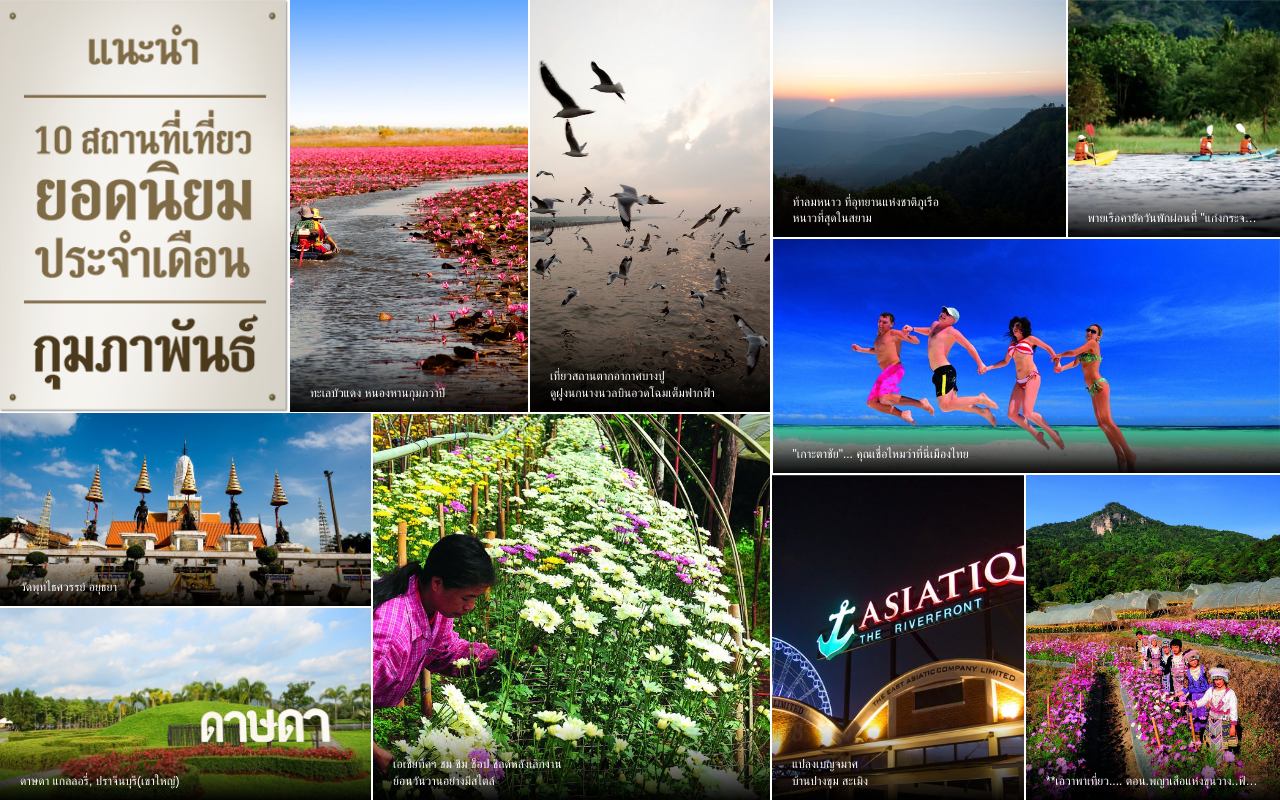
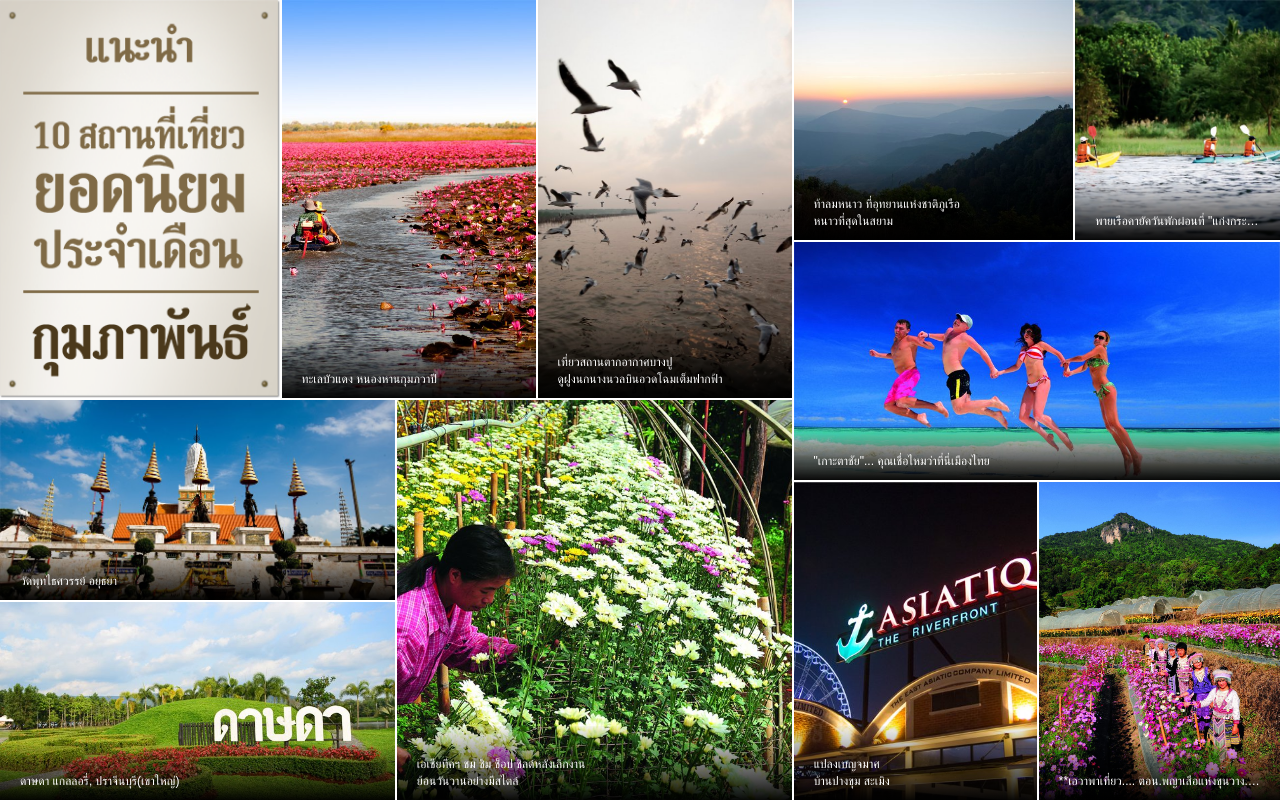
Before and after one commit to mp3wizard/108-1009-wp, a plain HTML site: page index.html in a window 1280 px wide. Drawn offline with Linux system fonts and the light colour scheme.

Commit message:
update CSS

```diff
--- a/scss/customize.scss
+++ b/scss/customize.scss
@@ -33,35 +33,38 @@ body.intro {
 	$h-figure-11: $h-figure-2;
 
 	//Landscape Variable
-	$w-banner-top10-l: 22.65%;
+	$w-banner-top10-l: 22%;
 
-	$w-figure-2-l: 23.05%;
-	$w-figure-3-l: 20%;
-	$w-figure-4-l: 39.8%;
-	$w-figure-5-l: 16.75%;
-	$w-figure-6-l: 18.75%;
-	$w-figure-7-l: 18.95%;
-	$w-figure-8-l: 31.2%;
-	$w-figure-9-l: 19.85%;
-	$w-figure-10-l: 29.15%;
+	$w-figure-2-l: $w-banner-top10-l;
+
+	$w-figure-5-l: 16%;
+	$w-figure-4-l: $w-figure-2-l + $w-figure-5-l;
+	$w-figure-6-l: 20%;
+	$w-figure-7-l: $w-figure-6-l;
+	$w-figure-8-l: 31%;
+	$w-figure-3-l: $w-figure-4-l / 2;
+	$w-figure-9-l: $w-figure-3-l;
+	$w-figure-10-l: $w-figure-8-l;
 	$w-figure-11-l: $w-figure-10-l;
 
 
-	$h-banner-top10-l: 51.7%;
-	$h-figure-2-l: 29.9%;
-	$h-figure-3-l: 40.85%;
-	$h-figure-4-l: 29.5%;
+	$h-banner-top10-l: 50%;
+	$h-figure-2-l: 30%;
+	$h-figure-3-l: 40%;
+	$h-figure-4-l: 30%;
 	$h-figure-5-l: $h-figure-2-l;
 	$h-figure-6-l: $h-banner-top10-l;
 	$h-figure-7-l: $h-banner-top10-l;
-	$h-figure-8-l: 48.5%;
+	$h-figure-8-l: 50%;
 	$h-figure-9-l: $h-figure-3-l;
-	$h-figure-10-l: 24.3%;
+	$h-figure-10-l: $h-figure-8-l / 2;
 	$h-figure-11-l: $h-figure-10-l;
+
+	//- #{$gap}
 
 	//end
 	main { @include size(100% 100%);
-		>figure { position: absolute; background-color: rgba(0, 0, 0, .5); background-size: cover; background-repeat: no-repaet;  background-position: center center;}
+		>figure { position: absolute; background-color: rgba(0, 0, 0, .5); background-size: cover; background-repeat: no-repaet; background-position: center center;}
 		figcaption { color: #fff; padding: 30px 20px 5%; bottom: 0; left: 0; right: 0; position: absolute; font-size: em(12); overflow: hidden; text-overflow: ellipsis; white-space: nowrap; @include background-image(linear-gradient(bottom, rgba(0,0,0,.96) 0%, rgba(0,0,0,.03) 100%));
 			@include media($landscape) {
 				padding: 30px 20px 10px;
@@ -82,8 +85,8 @@ body.intro {
 		>figure:nth-child(2) { @include calc(width, "#{$w-figure-2} - #{$gap_c}"); @include calc(height, "#{$h-figure-2} - #{$gap}");
 			@include media($landscape) {
 				@include calc(width, "#{$w-figure-2-l} - #{$gap}");
-				@include calc(height, "#{$h-figure-2-l} - #{$gap}");
-				left: auto; right: $w-figure-5-l;
+				@include calc(height, "#{$h-figure-2-l} ");
+				left: auto; right: $w-figure-5-l; margin-right: $gap;
 			}
 		}
 		>figure:nth-child(3) { @include calc(width, "#{$w-figure-3} - #{$gap_c}"); @include calc(height, "#{$h-figure-3} - #{$gap}"); right:0;
@@ -97,16 +100,16 @@ body.intro {
 		>figure:nth-child(4) { @include calc(width, "#{$w-figure-4} - #{$gap_c}"); @include calc(height, "#{$h-figure-4} - #{$gap}");
 			top: $h-figure-2;
 			@include media($landscape) {
-				@include calc(width, "#{$w-figure-4-l} - #{$gap}");
+				@include calc(width, "#{$w-figure-4-l}");
 				@include calc(height, "#{$h-figure-4-l} - #{$gap}");
-				right: 0; top: $h-figure-5-l;
+				right: 0; top: auto; bottom: $h-figure-9-l;
 			}
 		}
 		>figure:nth-child(5) { @extend figure:nth-child(4); @include calc(width, "#{$w-figure-5} - #{$gap_c}"); @include calc(height, "#{$h-figure-5} - #{$gap}"); right: 0; left: auto;
 			@include media($landscape) {
-				@include calc(width, "#{$w-figure-5-l} - #{$gap}");
-				@include calc(height, "#{$h-figure-5-l} - #{$gap}");
-				 top: 0;
+				@include calc(width, "#{$w-figure-5-l}");
+				@include calc(height, "#{$h-figure-5-l}");
+				top: 0;
 			}
 		}
 
@@ -122,7 +125,8 @@ body.intro {
 			@include media($landscape) {
 				@include calc(width, "#{$w-figure-7-l} - #{$gap}");
 				@include calc(height, "#{$h-figure-7-l} - #{$gap}");
-				left: $w-banner-top10-l + $w-figure-6-l; top: 0; @include transform(translateY(0%));
+				left: $w-banner-top10-l + $w-figure-6-l;
+				top: 0; @include transform(translateY(0%));
 			}
 		}
 
@@ -131,15 +135,17 @@ body.intro {
 			bottom: $h-figure-10;
 			@include media($landscape) {
 				@include calc(width, "#{$w-figure-8-l} - #{$gap}");
-				@include calc(height, "#{$h-figure-8-l} - #{$gap}");
-				left: $w-figure-10-l; bottom: 0;
+				@include calc(height, "#{$h-figure-8-l}");
+				left: $w-figure-10-l;
+				bottom: 0;
 			}
 		}
-		>figure:nth-child(9) { @extend figure:nth-child(8); @include calc(width, "#{$w-figure-9} - #{$gap_c}"); @include calc(height, "#{$h-figure-2} - #{$gap}"); right: 0;
+		>figure:nth-child(9) { @extend figure:nth-child(8); @include calc(width, "#{$w-figure-9} - #{$gap_c}"); @include calc(height, "#{$h-figure-2} - #{$gap}"); right: 0; z-index: 2;
 			@include media($landscape) {
-				@include calc(width, "#{$w-figure-9-l} - #{$gap}");
+				@include calc(width, "#{$w-figure-9-l}");
 				@include calc(height, "#{$h-figure-9-l} - #{$gap}");
-				left: auto; right: $w-figure-3-l; bottom: 0; z-index: 2;
+				left: auto; right: $w-figure-3-l;
+				bottom: 0;
 			}
 		}
 
@@ -154,7 +160,7 @@ body.intro {
 		>figure:nth-child(11) { @extend figure:nth-child(10); @include calc(width, "#{$w-figure-11} - #{$gap_c}"); @include calc(height, "#{$h-figure-2} - #{$gap}"); right: 0;
 			@include media($landscape) {
 				@include calc(width, "#{$w-figure-11-l} - #{$gap}");
-				@include calc(height, "#{$h-figure-11-l} - #{$gap}");
+				@include calc(height, "#{$h-figure-11-l}");
 				left: 0; bottom: $h-figure-10-l;
 			}
 		}
```
Also changed, not shown: css/main.css.
